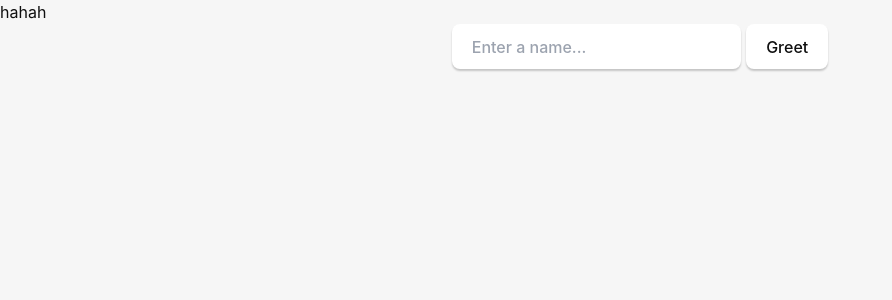
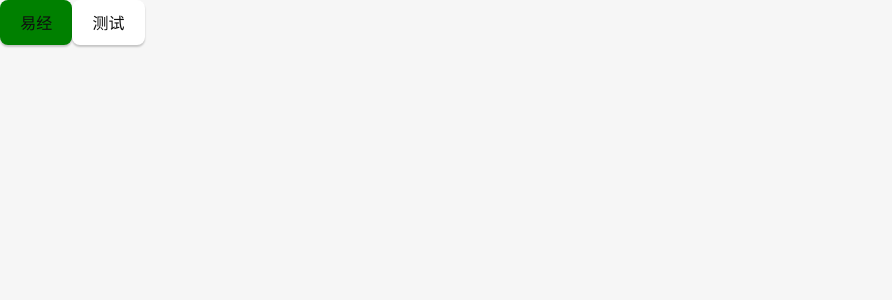
Before and after one commit to fengzhongsikao/yidao, a React (Vite) app: page / in a window 1280 px wide. Shown: the top 300 px of the page, without its empty margins (0-892 px from the left). Built offline with nearby package versions, Linux system fonts and the light colour scheme.

Commit message:
引入Tailwind

```diff
--- a/src/App.css
+++ b/src/App.css
@@ -9,6 +9,10 @@
 
 .logo.react:hover {
   filter: drop-shadow(0 0 2em #61dafb);
+}
+
+li {
+  list-style-type: none;
 }
 :root {
   font-family: Inter, Avenir, Helvetica, Arial, sans-serif;
--- a/src/App.tsx
+++ b/src/App.tsx
@@ -1,50 +1,54 @@
-import { useState } from "react";
-import { invoke } from "@tauri-apps/api/tauri";
+import {SetStateAction, useState} from "react";
+// import { invoke } from "@tauri-apps/api/tauri";
 import "./App.css";
 
 
 function App() {
-  const [greetMsg, setGreetMsg] = useState("");
-  const [name, setName] = useState("");
+    // const [greetMsg, setGreetMsg] = useState("");
+    // const [name, setName] = useState("");
+    const [clickValue, setClickValue] = useState(0);
 
-  async function greet() {
-    // Learn more about Tauri commands at https://tauri.app/v1/guides/features/command
-    setGreetMsg(await invoke("greet", { name }));
-  }
+    // async function greet() {
+    //   setGreetMsg(await invoke("greet", { name }));
+    // }
+    const cateGoryList = ['易经', '测试',];
 
-  return (
-    <div className="flex h-screen ">
+    const handleButtonClick = (index: SetStateAction<number>) => {
+        setClickValue(index); // 每次点击增加状态值
+    };
 
-     <div className="bg-red-200 w-48">
-         hahah
-     </div>
-
-     <div className="bg-blue-200 flex-1">
-
-      <form
-        className="row"
-        onSubmit={(e) => {
-          e.preventDefault();
-          greet();
-        }}
-      >
-        <input
-          id="greet-input"
-          onChange={(e) => setName(e.currentTarget.value)}
-          placeholder="Enter a name..."
-        />
-        <button type="submit">Greet</button>
-      </form>
-
-      <p>{greetMsg}</p>
-
-     </div>
+    const listItems = cateGoryList.map((value, index) =>
+        <button key={index} className='mt-4' onClick={() => handleButtonClick(index)} style={
+            {
+                backgroundColor: clickValue === index ? 'green' : 'white'
+            }
+        }>
+            {value}
+        </button>
+    );
 
 
-    </div>
-  );
+    const leftItem = (
+        <div className="bg-red-200 w-48 flex justify-center items-start ">
+            <ul className='flex flex-col justify-center items-center'>
+                {listItems}
+            </ul>
+        </div>
+    );
+
+    const rightItem = (
+        <div className="bg-blue-200 flex-1">
+
+        </div>
+    );
+    return (
+        <div className="flex h-screen ">
+            {leftItem}
+
+            {rightItem}
+        </div>
+    );
 }
 
 
-
 export default App;
```
